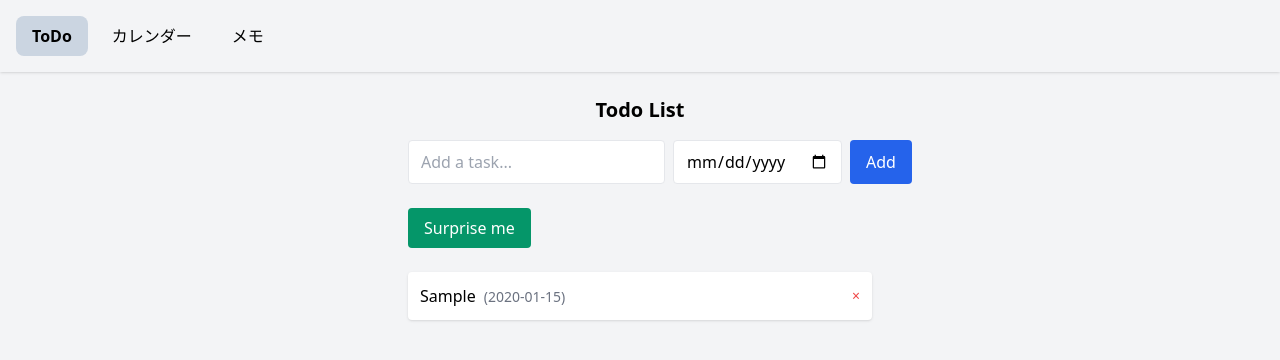
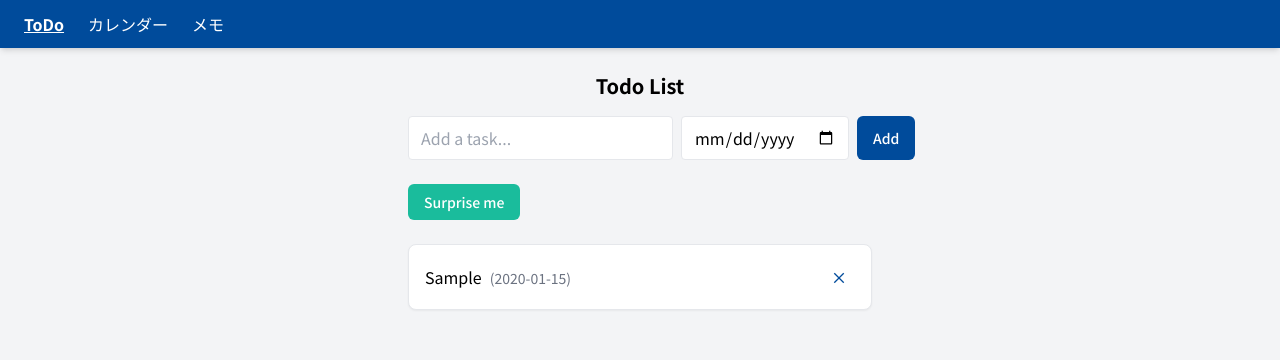
Before and after one commit to TakashiWadaCEO/AI_Docker, a React (Vite) app in the folder app/: page /todo in a window 1280 px wide. Both pictures are taken after typing "Sample", "2020-01-15" into the empty fields and a click on the button "Add". Shown: the top 360 px of the page. Built offline with nearby package versions, Linux system fonts and the light colour scheme.

Commit message:
bug fixでデザイン向上分が動いた

```diff
--- a/app/package.json
+++ b/app/package.json
@@ -12,6 +12,7 @@
   "dependencies": {
     "@fullcalendar/daygrid": "^6.1.17",
     "@fullcalendar/react": "^6.1.17",
+    "classnames": "^2.5.1",
     "nanoid": "^5.1.5",
     "react": "^18.3.0",
     "react-dom": "^18.3.0",
--- a/app/src/components/NavBar.tsx
+++ b/app/src/components/NavBar.tsx
@@ -2,14 +2,19 @@
 import { NavLink } from "react-router-dom";
 
 export default function NavBar() {
-  // isActive を受け取って動的クラスを返す関数
+  // NavLink に渡すクラス生成関数
   const linkClasses = ({ isActive }: { isActive: boolean }) =>
-    `px-4 py-2 rounded-lg transition hover:bg-slate-200 ${
-      isActive ? "bg-slate-300 font-bold" : ""
-    }`;
+    [
+      "transition",
+      "hover:text-accent",              // ホバー時に差し色
+      isActive && "underline font-semibold", // 現在ページ
+    ]
+      .filter(Boolean)
+      .join(" ");
 
   return (
-    <header className="flex gap-2 p-4 shadow">
+    <header className="bg-brand text-white px-6 py-3 shadow-md">
+      <nav className="flex gap-6">
         <NavLink to="/todo"     className={linkClasses}>
           ToDo
         </NavLink>
@@ -19,6 +24,7 @@ export default function NavBar() {
         <NavLink to="/memo"     className={linkClasses}>
           メモ
         </NavLink>
+      </nav>
     </header>
   );
 }
--- a/app/src/components/Todo.tsx
+++ b/app/src/components/Todo.tsx
@@ -1,27 +1,26 @@
 // src/components/Todo.tsx
 import { FormEvent, useState } from "react";
 import { useTodoStore } from "@/store/useTodoStore";
+import clsx from "classnames";
+import { Button } from "@/components/ui/button";
+import { Card, CardContent } from "@/components/ui/card";
 
 export default function Todo() {
-  /* ===== Zustand store ===== */
   const { todos, add, toggle, del } = useTodoStore();
 
-  /* ===== ローカル入力状態 ===== */
   const [text, setText] = useState("");
-  const [due,  setDue]  = useState("");          // ← 期日用
+  const [due,  setDue]  = useState("");
   const [imageUrl, setImageUrl] = useState<string | null>(null);
 
-  /* ===== 追加処理 ===== */
   const handleAdd = (e: FormEvent) => {
     e.preventDefault();
     if (!text.trim()) return;
 
-    add(text, due || undefined);   // 期日が空なら undefined
+    add(text, due || undefined);
     setText("");
     setDue("");
   };
 
-  /* ===== 画像フェッチ ===== */
   const surprise = () => {
     const url = `https://picsum.photos/seed/${Date.now()}/400/300`;
     setImageUrl(url);
@@ -36,73 +35,58 @@ export default function Todo() {
         onSubmit={handleAdd}
         className="flex flex-col sm:flex-row gap-2 mb-6"
       >
-        {/* タスク内容 */}
         <input
           value={text}
           onChange={(e) => setText(e.target.value)}
           placeholder="Add a task..."
           className="flex-grow border rounded px-3 py-2"
         />
-
-        {/* 期日入力（省略可） */}
         <input
           type="date"
           value={due}
           onChange={(e) => setDue(e.target.value)}
           className="border rounded px-3 py-2"
         />
-
-        {/* 追加ボタン */}
-        <button
-          type="submit"
-          className="bg-blue-600 text-white px-4 py-2 rounded hover:bg-blue-700"
-        >
+        <Button type="submit" className="w-full sm:w-auto">
           Add
-        </button>
+        </Button>
       </form>
 
-      {/* ---------- Surprise me ボタン ---------- */}
-      <button
-        onClick={surprise}
-        className="mb-6 block bg-emerald-600 text-white px-4 py-2 rounded hover:bg-emerald-700"
-      >
+      {/* ---------- Surprise me ---------- */}
+      <Button onClick={surprise} variant="secondary" className="mb-6">
         Surprise me
-      </button>
+      </Button>
 
-      {/* ランダム画像 */}
       {imageUrl && (
-        <img
-          src={imageUrl}
-          alt="Surprise!"
-          className="mb-6 w-full rounded shadow"
-        />
+        <img src={imageUrl} alt="Surprise!" className="mb-6 w-full rounded shadow" />
       )}
 
       {/* ---------- Todo list ---------- */}
-      <ul className="space-y-2">
+      <ul className="space-y-3">
         {todos.map((t) => (
-          <li
-            key={t.id}
-            className="flex items-center justify-between bg-white rounded shadow p-3"
-          >
+          <Card key={t.id} className={t.done ? "opacity-60" : ""}>
+            <CardContent className="flex items-center justify-between py-3">
               <span
                 onClick={() => toggle(t.id)}
-              className={`flex-grow cursor-pointer ${
-                t.done ? "line-through text-gray-400" : ""
-              }`}
+                className={clsx(
+                  "cursor-pointer flex-grow",
+                  t.done && "line-through text-gray-400"
+                )}
               >
                 {t.text}
                 {t.due && (
                   <span className="ml-2 text-sm text-gray-500">({t.due})</span>
                 )}
               </span>
-            <button
+              <Button
+                size="icon"
+                variant="ghost"
                 onClick={() => del(t.id)}
-              className="text-sm text-red-500 hover:underline"
               >
                 ×
-            </button>
-          </li>
+              </Button>
+            </CardContent>
+          </Card>
         ))}
       </ul>
     </div>
--- /dev/null
+++ b/app/src/components/ui/button.tsx
@@ -0,0 +1,39 @@
+import React from "react";
+import clsx from "classnames";
+
+export interface ButtonProps
+  extends React.ButtonHTMLAttributes<HTMLButtonElement> {
+  variant?: "default" | "secondary" | "ghost";
+  size?: "sm" | "md" | "lg" | "icon";
+}
+
+export function Button({
+  className,
+  variant = "default",
+  size = "md",
+  ...props
+}: ButtonProps) {
+  /* --- ベース & バリアント定義 --- */
+  const base =
+    "inline-flex items-center justify-center rounded-md font-medium transition disabled:opacity-50";
+
+  const variants = {
+    default: "bg-brand text-white hover:bg-brand-light",
+    secondary: "bg-accent text-white hover:opacity-90",
+    ghost: "text-brand hover:bg-brand/10",
+  };
+
+  const sizes = {
+    sm: "px-3 py-1 text-sm",
+    md: "px-4 py-2 text-sm",
+    lg: "px-6 py-3 text-base",
+    icon: "p-2",
+  };
+
+  return (
+    <button
+      className={clsx(base, variants[variant], sizes[size], className)}
+      {...props}
+    />
+  );
+}
--- /dev/null
+++ b/app/src/components/ui/card.tsx
@@ -0,0 +1,23 @@
+import React from "react";
+import clsx from "classnames";
+
+/* ------- Card ------- */
+export function Card({
+  className,
+  ...props
+}: React.HTMLAttributes<HTMLDivElement>) {
+  return (
+    <div
+      className={clsx("rounded-lg border bg-white shadow-sm", className)}
+      {...props}
+    />
+  );
+}
+
+/* ------- CardContent ------- */
+export function CardContent({
+  className,
+  ...props
+}: React.HTMLAttributes<HTMLDivElement>) {
+  return <div className={clsx("p-4", className)} {...props} />;
+}
--- a/app/src/index.css
+++ b/app/src/index.css
@@ -1,3 +1,6 @@
+@import url('https://fonts.googleapis.com/css2?family=Noto+Sans+JP:wght@400;500;700&display=swap');
+html { font-family: 'Noto Sans JP', sans-serif; }
+
 @tailwind base;
 @tailwind components;
 @tailwind utilities;
--- a/app/tailwind.config.cjs
+++ b/app/tailwind.config.cjs
@@ -2,7 +2,19 @@
 module.exports = {
   content: ["./index.html", "./src/**/*.{ts,tsx}"],
   theme: {
-    extend: {}
+    extend: {
+      colors: {
+        brand: {
+          DEFAULT: "#004B9B",   // 旭光電機ブルー
+          light:  "#3F77C6",
+          dark:   "#003370",
+        },
+        accent: "#1ABC9C",
+      },
+      fontFamily: {
+        sans: ["'Noto Sans JP'", ...require("tailwindcss/defaultTheme").fontFamily.sans],
+      },
+    },
   },
-  plugins: []
+  plugins: [],
 };
```
Also changed, not shown: 1 other file (tests, documents, lock files or other folders). Lines whose indentation alone changed are shown as unchanged.
